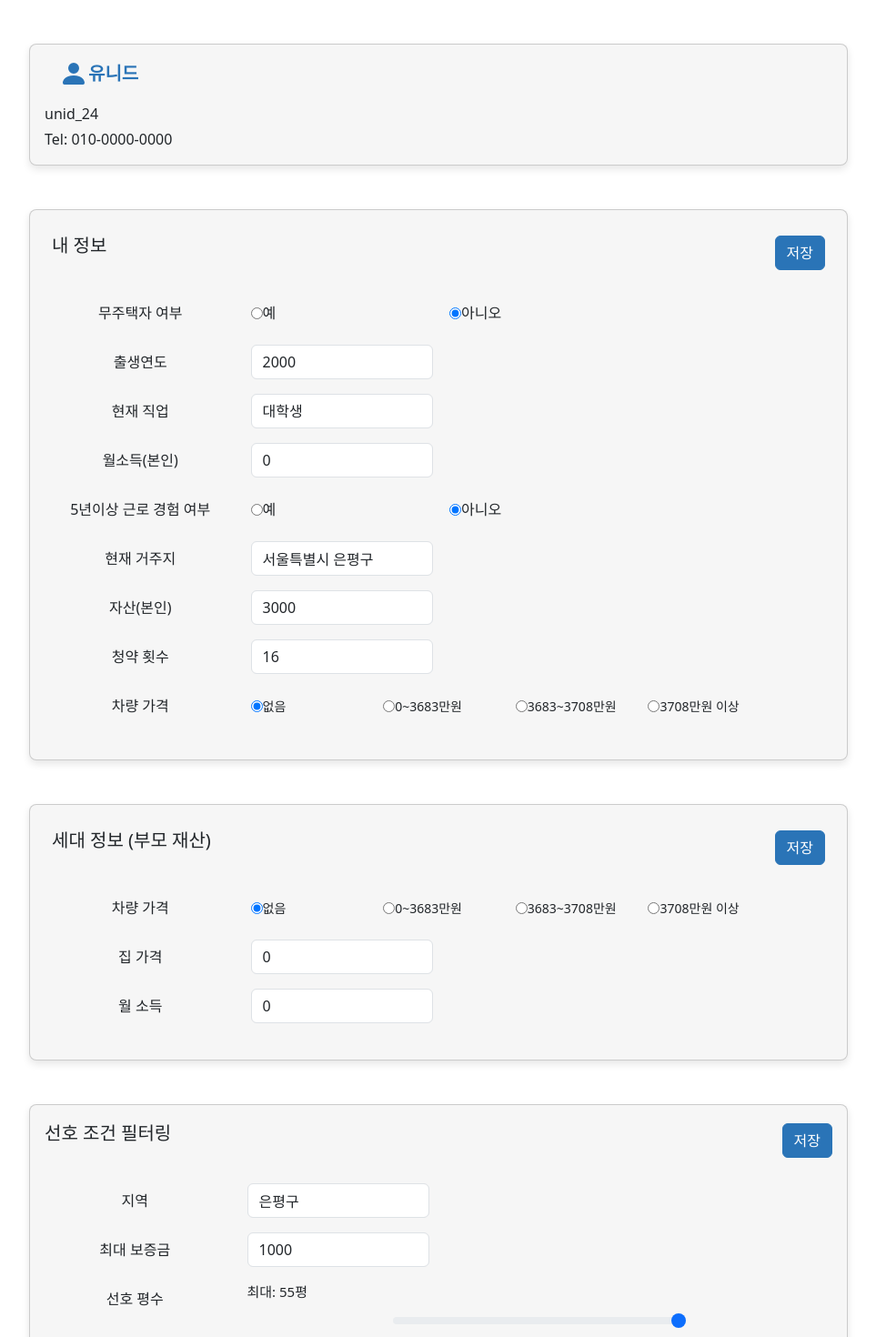
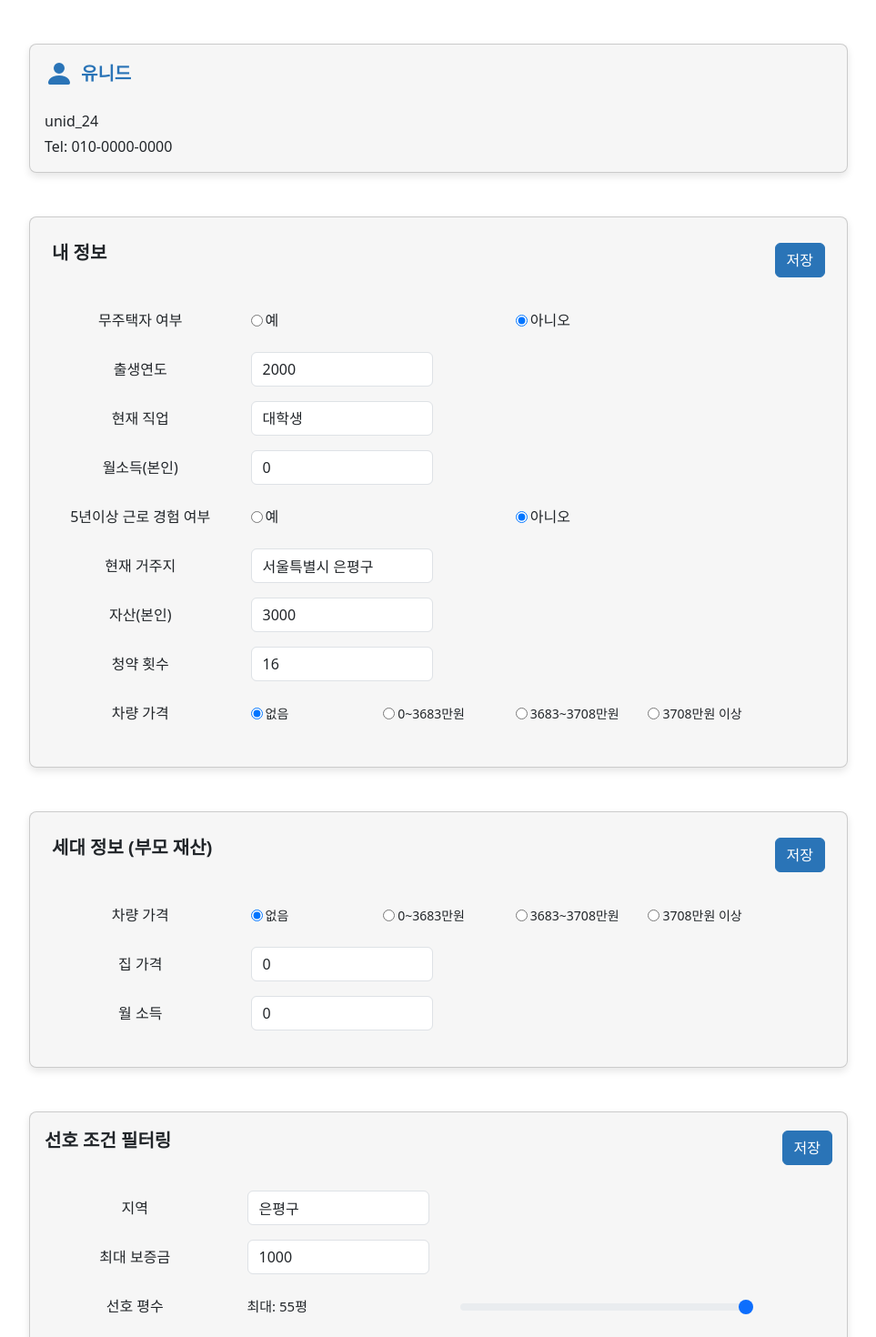
Before and after one commit to chaerinotcherry/unidthon-project, a React (Create React App) app in the folder frontend/: page /mypage in a window 1280 px wide. Shown: the top 1470 px of the page at 91% size, without its empty margins (158-1121 px from the left). Built offline with nearby package versions, Linux system fonts and the light colour scheme; no server answers.

Commit message:
마이페이지 디자인 개선

```diff
--- a/frontend/src/mypage/FamilyInfo.js
+++ b/frontend/src/mypage/FamilyInfo.js
@@ -39,7 +39,7 @@ function FamilyInfo() {
     return (
         <section className="info-section card p-4 mt-5" style={{ backgroundColor: '#F6F6F6', width: '900px' }}>
             <div className="d-flex justify-content-between align-items-center mb-4">
-                <p style={{ fontSize: '20px' }}>세대 정보 (부모 재산)</p>
+                <p style={{ fontSize: '20px', fontWeight: '700' }}>세대 정보 (부모 재산)</p>
                 <button type="button" className="btn btn-primary" onClick={handleSave}>저장</button>
             </div>
 
@@ -54,6 +54,7 @@ function FamilyInfo() {
                             value="없음"
                             onChange={handleChange}
                             checked={familyInfo.parentCarPrice === '없음'}
+                            style={{ marginRight: '3px' }}
                         /> 없음
                     </div>
 
@@ -64,6 +65,7 @@ function FamilyInfo() {
                             value="0~ 3683만원"
                             onChange={handleChange}
                             checked={familyInfo.parentCarPrice === '0~ 3683만원'}
+                            style={{ marginRight: '3px' }}
                         /> 0~3683만원
                     </div>
 
@@ -74,6 +76,7 @@ function FamilyInfo() {
                             value="3683 ~ 3708만원"
                             onChange={handleChange}
                             checked={familyInfo.parentCarPrice === '3683 ~ 3708만원'}
+                            style={{ marginRight: '3px' }}
                         /> 3683~3708만원
                     </div>
 
@@ -84,6 +87,7 @@ function FamilyInfo() {
                             value="3708만원 이상"
                             onChange={handleChange}
                             checked={familyInfo.parentCarPrice === '3708만원 이상'}
+                            style={{ marginRight: '3px' }}
                         /> 3708만원 이상
                     </div>
                 </div>
--- a/frontend/src/mypage/Mypage.js
+++ b/frontend/src/mypage/Mypage.js
@@ -29,11 +29,11 @@ function Mypage() {
         <div className="container d-flex justify-content-center align-items-center mt-5">
             <div className="mypage">
                 <div className="card p-3 text-start" style={{ width: '900px', backgroundColor: '#F6F6F6' }}>
-                    <div className="d-flex align-items-center mb-3 ms-3">
+                    <div className="d-flex align-items-center mb-4">
                         <svg xmlns="http://www.w3.org/2000/svg" width="32" height="32" fill="#2A74B7" className="bi bi-person-fill" viewBox="0 0 16 16">
                             <path d="M3 14s-1 0-1-1 1-4 6-4 6 3 6 4-1 1-1 1zm5-6a3 3 0 1 0 0-6 3 3 0 0 0 0 6"/>
                         </svg>
-                        <h5 className="mb-0" style={{ fontSize: '20px', color: '#2A74B7', fontWeight: '650' }}>{userData.nickname}</h5>
+                        <h5 className="mb-0 ms-2" style={{ fontSize: '20px', color: '#2A74B7', fontWeight: '650' }}>{userData.nickname}</h5>
                     </div>
                     <p className="mb-1">{userData.username}</p>
                     <p className="mb-0">Tel: {userData.phonenumber}</p>
--- a/frontend/src/mypage/PreferenceFilter.js
+++ b/frontend/src/mypage/PreferenceFilter.js
@@ -40,7 +40,7 @@ function PreferenceFilter() {
     return (
         <section className="info-section card p-3 mt-5" style={{ backgroundColor: '#F6F6F6', width: '900px' }}>
             <div className="d-flex justify-content-between align-items-center mb-4">
-                <p style={{ fontSize: '20px' }}>선호 조건 필터링</p>
+                <p style={{ fontSize: '20px', fontWeight: '700' }}>선호 조건 필터링</p>
                 <button type="button" className="btn btn-primary" onClick={handleSave}>저장</button>
             </div>
 
@@ -59,12 +59,14 @@ function PreferenceFilter() {
                     </div>
                 </div>
 
-                <div className="row mb-3">
+                <div className="row mb-3 align-items-center">
                     <label className="col-3 col-form-label">선호 평수</label>
-                    <div className="col-9">
-                        <div className="d-flex justify-content-between mb-2">
+                    <div className="col-2 mt-2">
+                        <div className="d-flex mb-2">
                             <span style={{ fontSize: '15px' }}>최대: {preferences.favMaxArea}평</span>
                         </div>
+                    </div>
+                    <div className="col-7 mt-2">
                         <input
                             type="range"
                             className="form-range"
@@ -74,7 +76,7 @@ function PreferenceFilter() {
                             step="1"
                             value={preferences.favMaxArea}
                             onChange={handleChange}
-                            style={{ width: '50%' }} // 슬라이더 길이를 100%로 설정
+                            style={{ width: '65%' }} // 슬라이더 길이를 60%로 설정
                         />
                     </div>
                 </div>
--- a/frontend/src/mypage/UserInfo.js
+++ b/frontend/src/mypage/UserInfo.js
@@ -45,17 +45,17 @@ function UserInfo() {
     return (
         <div className="card p-4 mt-5" style={{ backgroundColor: '#F6F6F6', width: '900px' }}>
             <div className="d-flex justify-content-between align-items-center mb-4">
-                <p style={{ fontSize: '20px' }}>내 정보</p>
+                <p style={{ fontSize: '20px', fontWeight: 700 }}>내 정보</p>
                 <button type="button" className="btn btn-primary" onClick={handleSave}>저장</button>
             </div>
             <form>
                 <div className="row mb-3">
                     <label className="col-3 col-form-label">무주택자 여부</label>
-                    <div className="col-3 d-flex align-items-center">
-                        <input type="radio" name="haveHouse" value={true} onChange={handleChange} checked={formData.haveHouse === true} /> 예
+                    <div className="col-4 d-flex align-items-center">
+                        <input type="radio" name="haveHouse" value={true} onChange={handleChange} checked={formData.haveHouse === true} style={{ marginRight: '3px' }} /> 예
                     </div>
-                    <div className="col-3 d-flex align-items-center">
-                        <input type="radio" name="haveHouse" value={false} onChange={handleChange} checked={formData.haveHouse === false} /> 아니오
+                    <div className="col-4 d-flex align-items-center">
+                        <input type="radio" name="haveHouse" value={false} onChange={handleChange} checked={formData.haveHouse === false} style={{ marginRight: '3px' }} /> 아니오
                     </div>
                 </div>
 
@@ -88,11 +88,11 @@ function UserInfo() {
 
                 <div className="row mb-3">
                     <label className="col-3 col-form-label">5년이상 근로 경험 여부</label>
-                    <div className="col-3 d-flex align-items-center">
-                        <input type="radio" name="haveWorked" value={true} onChange={handleChange} checked={formData.haveWorked === true} /> 예
+                    <div className="col-4 d-flex align-items-center">
+                        <input type="radio" name="haveWorked" value={true} onChange={handleChange} checked={formData.haveWorked === true} style={{ marginRight: '3px' }}/> 예
                     </div>
-                    <div className="col-3 d-flex align-items-center">
-                        <input type="radio" name="haveWorked" value={false} onChange={handleChange} checked={formData.haveWorked === false} /> 아니오
+                    <div className="col-4 d-flex align-items-center">
+                        <input type="radio" name="haveWorked" value={false} onChange={handleChange} checked={formData.haveWorked === false} style={{ marginRight: '3px' }}/> 아니오
                     </div>
                 </div>
 
@@ -120,16 +120,16 @@ function UserInfo() {
                 <div className="row mb-3" >
                     <label className="col-3 col-form-label">차량 가격</label>
                     <div className="col-2 d-flex align-items-center" style={{ fontSize: '14px' }}>
-                        <input type="radio" name="carPrice" value="없음" onChange={handleChange} checked={formData.carPrice === '없음'} /> 없음
+                        <input type="radio" name="carPrice" value="없음" onChange={handleChange} checked={formData.carPrice === '없음'} style={{ marginRight: '3px' }} /> 없음
                     </div>
                     <div className="col-2 d-flex align-items-center" style={{ fontSize: '14px' }}>
-                        <input type="radio" name="carPrice" value="0~ 3683만원" onChange={handleChange} checked={formData.carPrice === '0~ 3683만원'} /> 0~3683만원
+                        <input type="radio" name="carPrice" value="0~ 3683만원" onChange={handleChange} checked={formData.carPrice === '0~ 3683만원'} style={{ marginRight: '3px' }}/> 0~3683만원
                     </div>
                     <div className="col-2 d-flex align-items-center" style={{ fontSize: '14px' }}>
-                        <input type="radio" name="carPrice" value="3683 ~ 3708만원" onChange={handleChange} checked={formData.carPrice === '3683 ~ 3708만원'} /> 3683~3708만원
+                        <input type="radio" name="carPrice" value="3683 ~ 3708만원" onChange={handleChange} checked={formData.carPrice === '3683 ~ 3708만원'} style={{ marginRight: '3px' }}/> 3683~3708만원
                     </div>
                     <div className="col-2 d-flex align-items-center" style={{ fontSize: '14px' }}>
-                        <input type="radio" name="carPrice" value="3708만원 이상" onChange={handleChange} checked={formData.carPrice === '3708만원 이상'} /> 3708만원 이상
+                        <input type="radio" name="carPrice" value="3708만원 이상" onChange={handleChange} checked={formData.carPrice === '3708만원 이상'} style={{ marginRight: '3px' }}/> 3708만원 이상
                     </div>
                 </div>
             </form>
```
